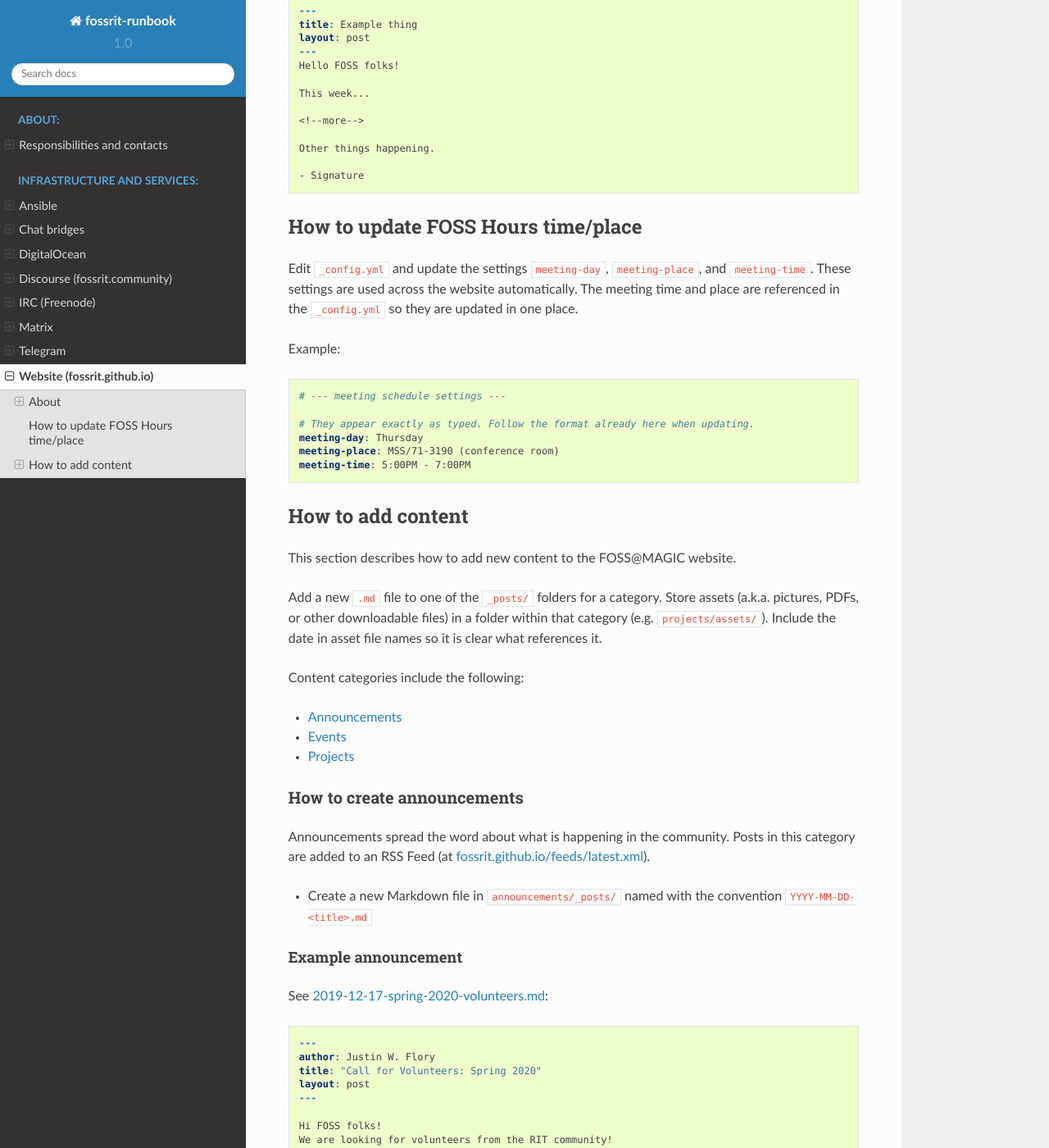
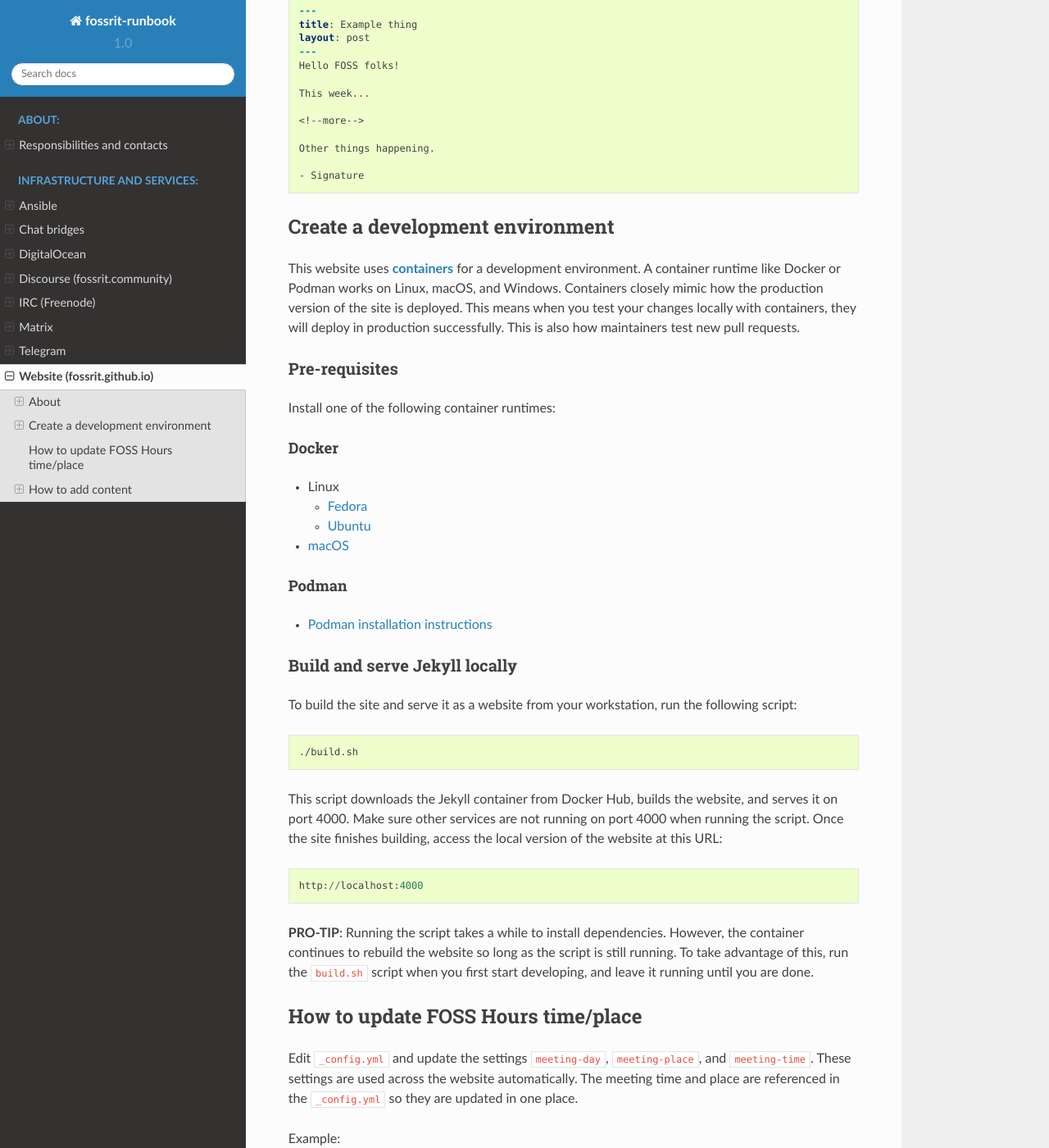
Before and after one commit to FOSSRIT/runbook, a Sphinx documentation site: the page built from docs/infra/website.md, in a window 1280 px wide and 1400 px high, scrolled down 1297 px. Shown: the whole window at 82% size. Built offline with Sphinx 7.4.7 and the Read the Docs theme 2.0.0, drawn with Linux system fonts in a browser that asks for light colours; formulas are drawn with MathJax 3; some of the changed text lies outside the part shown.

Commit message:
:building_construction: website: Add instructions for dev environment (#32)
Contributes FOSSRIT/fossrit.github.io#86, but does not close it.

This commit migrates the existing content from the `CONTRIBUTING.md`
into the Runbook, so there is only one place to refer to for important
information about the website. Subsequent PRs will update the
fossrit.github.io repo to point to the Runbook once this commit is built
in the production docs site.

Note these docs cover a a modified workflow for the development
environment. This change is introduced in FOSSRIT/fossrit.github.io#88.

Closes FOSSRIT/fossrit.github.io#80.

^^I am closing that issue with this commit because it asks for a
non-trivial amount of documentation about how to set up the Jekyll stack
from scratch. This is something that varies on different developer
workstations and operating systems. If someone sets something up one
way, it may not be reproducible to how the production site is built.
Since we are using fully Free Software container tools to build the
development environment, I prefer to choose one and only one way to
standardize our development environment. If someone wishes to do it
another way, then that is their own prerogative.

Signed-off-by: Justin W. Flory <git@jwf.io>

````diff
--- a/docs/infra/website.md
+++ b/docs/infra/website.md
@@ -61,6 +61,51 @@ Other things happening.
 
 - Signature
 ```
+
+
+## Create a development environment
+
+This website uses [**containers**](https://web.archive.org/web/20200203111523/https://www.docker.com/resources/what-container) for a development environment.
+A container runtime like Docker or Podman works on Linux, macOS, and Windows.
+Containers closely mimic how the production version of the site is deployed.
+This means when you test your changes locally with containers, they will deploy in production successfully.
+This is also how maintainers test new pull requests.
+
+### Pre-requisites
+
+Install one of the following container runtimes:
+
+#### Docker
+
+* Linux
+  * [Fedora](https://developer.fedoraproject.org/tools/docker/docker-installation.html)
+  * [Ubuntu](https://docs.docker.com/install/linux/docker-ce/ubuntu/)
+* [macOS](https://docs.docker.com/docker-for-mac/install/)
+<!-- * [Windows](https://docs.docker.com/toolbox/overview/) -->
+
+#### Podman
+
+* [Podman installation instructions](https://podman.io/getting-started/installation)
+
+### Build and serve Jekyll locally
+
+To build the site and serve it as a website from your workstation, run the following script:
+
+```sh
+./build.sh
+```
+
+This script downloads the Jekyll container from Docker Hub, builds the website, and serves it on port 4000.
+Make sure other services are not running on port 4000 when running the script.
+Once the site finishes building, access the local version of the website at this URL:
+
+```
+http://localhost:4000
+```
+
+**PRO-TIP**: Running the script takes a while to install dependencies.
+However, the container continues to rebuild the website so long as the script is still running.
+To take advantage of this, run the `build.sh` script when you first start developing, and leave it running until you are done.
 
 
 ## How to update FOSS Hours time/place
@@ -177,7 +222,7 @@ Additionally, the `permalink` property is commonly used to give a more special U
 
 See [2018-01-01-teleirc.md](https://github.com/FOSSRIT/fossrit.github.io/blob/67282a55a6330a5c61397eaeac92ef9c025f0432/projects/_posts/2018-01-01-teleirc.md):
 
-```yaml
+```
 ---
 layout: project
 title: TeleIRC
````
